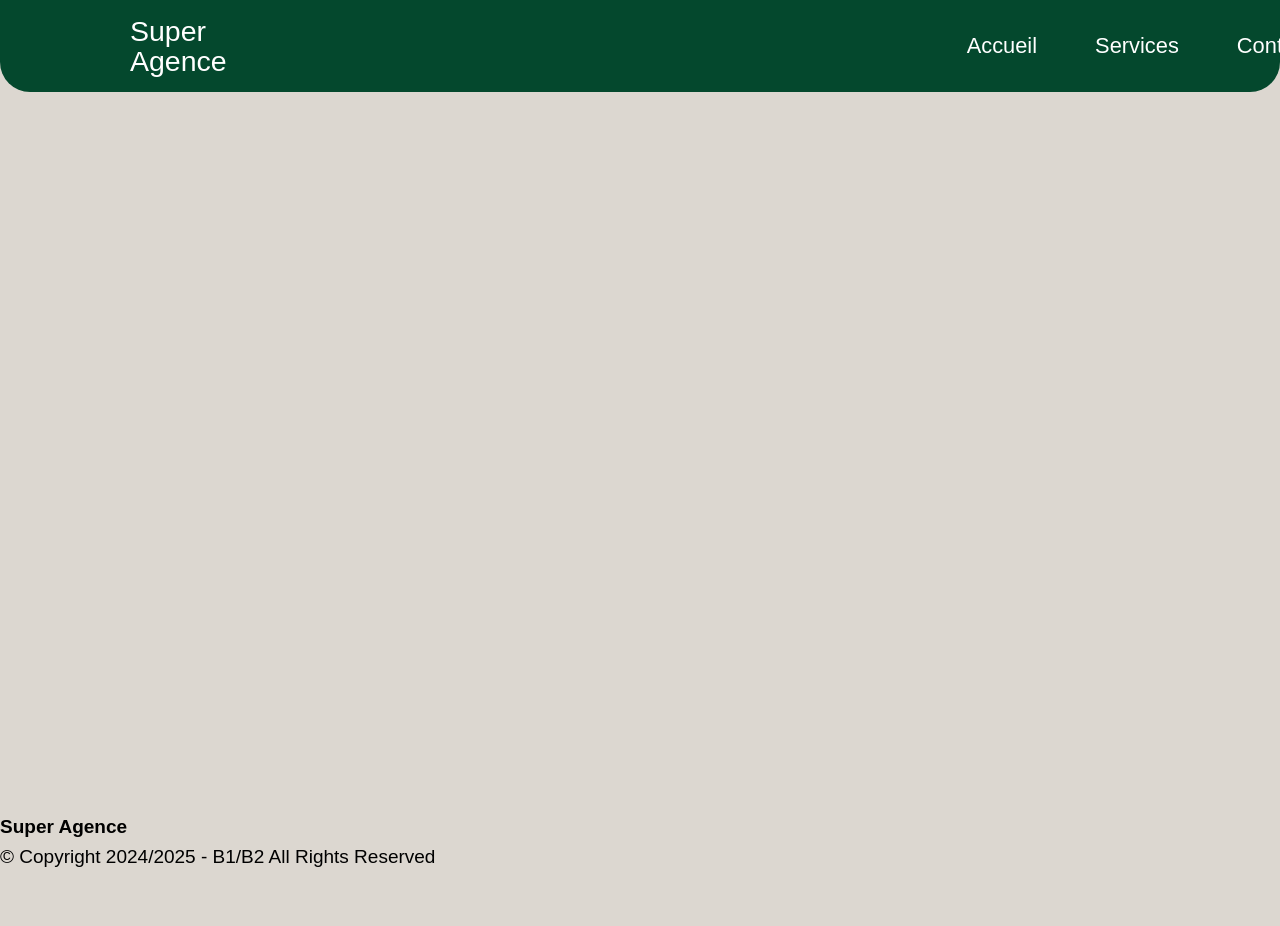
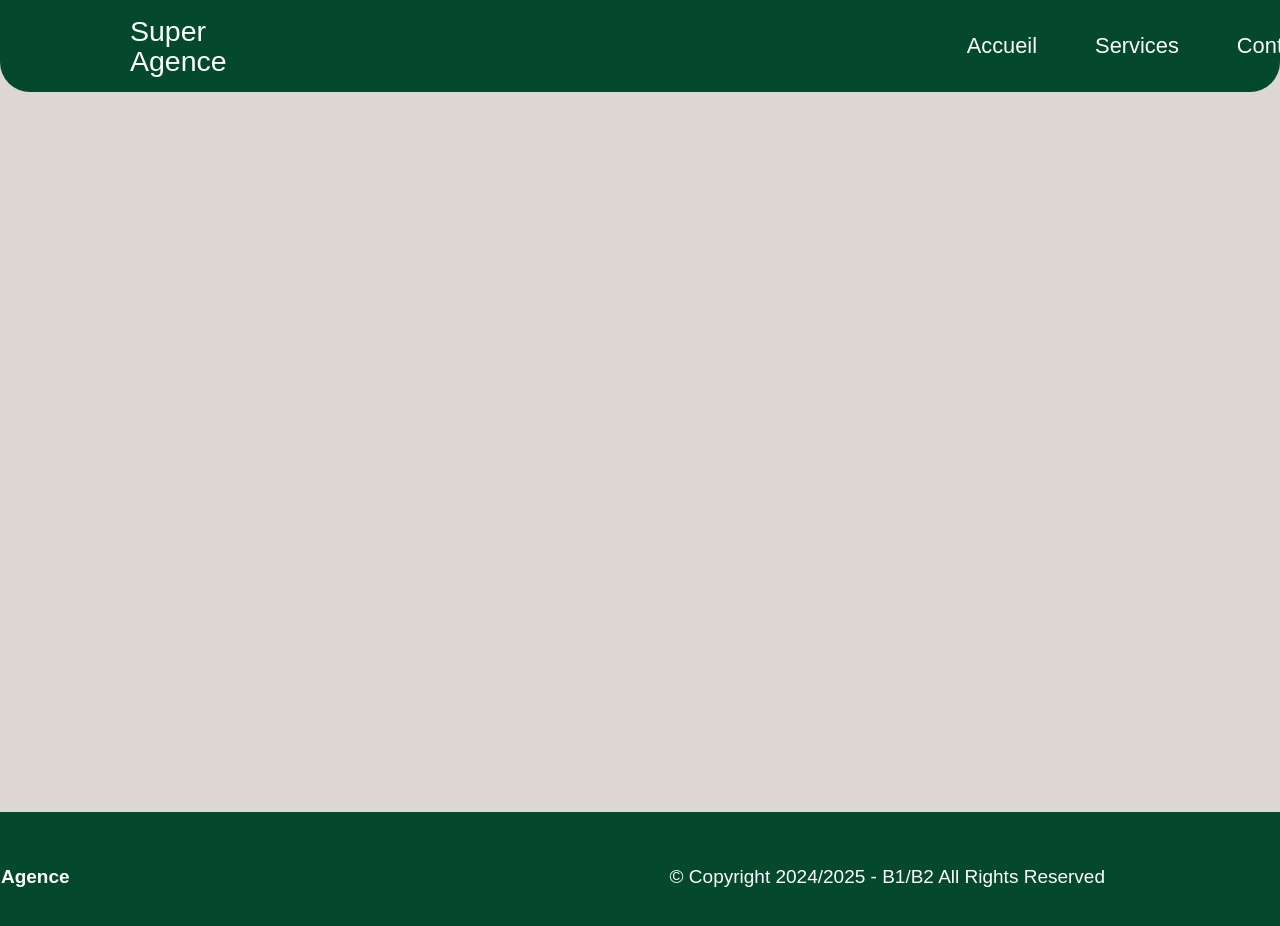
Before and after one commit to MrFlorentin/cours-inte-site1, a plain HTML site: page index.html in a window 1280 px wide. Shown: the top 926 px of the page. Before the commit the page ends 872 px from the top, so only its background shows below. Drawn offline with Linux system fonts and the light colour scheme; a web font is replaced by a local one.

Commit message:
Update style.css

```diff
--- a/assets/css/style.css
+++ b/assets/css/style.css
@@ -218,3 +218,20 @@ nav a:nth-child(4){
 	}
 
 }
+
+
+footer {
+	display: flex;
+	background-color:#04482D;
+	color:#fff;
+	padding: 50px;
+	justify-content: flex-end;
+	/* Tout ce qui est dans le footer est positioné à la fin par défaut */
+	gap: 600px;
+	/* On fait un gap entre les 2 éléments donc h4 et p ici */
+}
+
+footer h4,p {
+	transform: translateX(-125px);
+	/* On redécale de la droite vers la gauche */
+}
```
